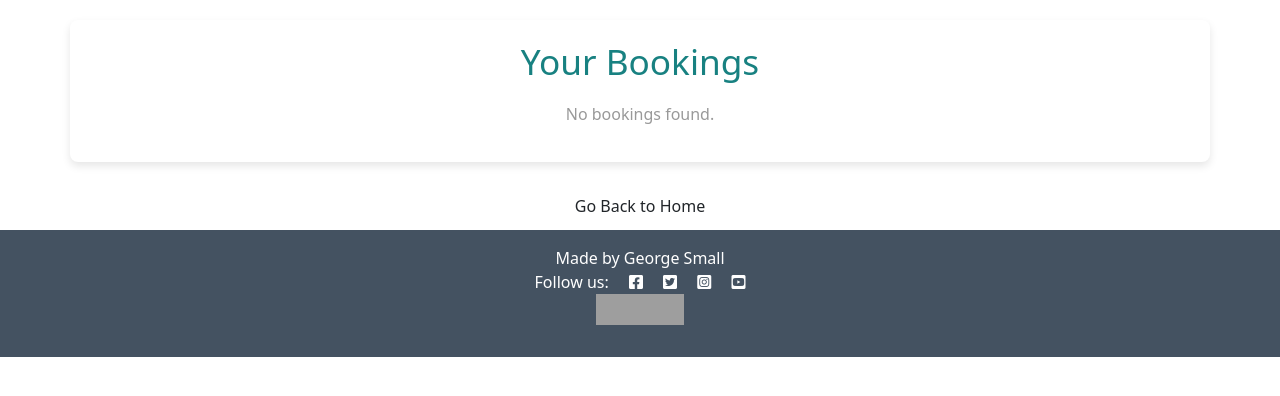
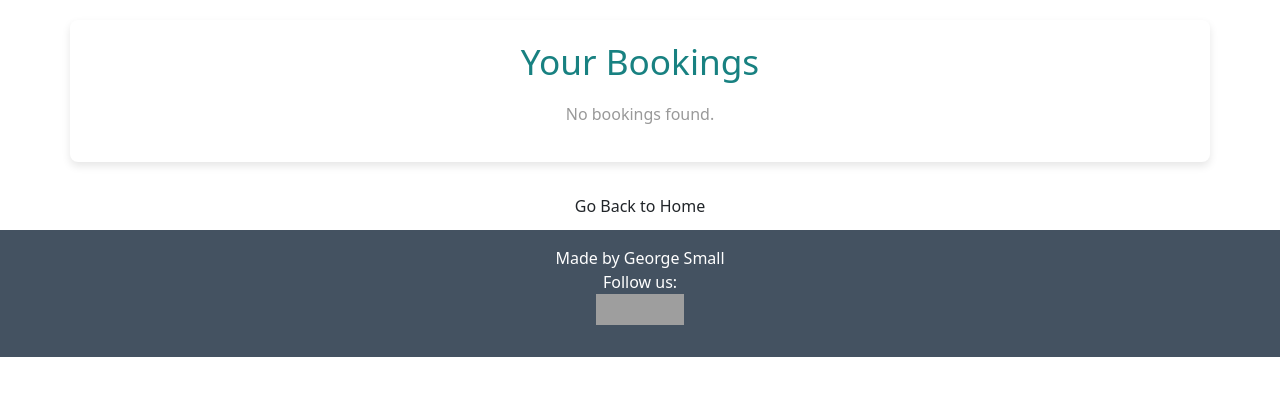
Before and after one commit to creepersguitar/CI-project4, a Django app: page /view_booking/ in a window 1280 px wide. Shown: the top 396 px of the page. Run offline with Django 4.2, Linux system fonts and the light colour scheme; the visitor is signed in with stand-in values (Sample User, id 1); data that the repository does not hold is empty; parts of the project's set-up code (start-up, migrations or seed data) failed here and were passed over; grey boxes are pictures that could not be loaded.

Commit message:
removed majority of social links from footers to stop duplicates appearing

```diff
--- a/backgroundcode/templates/booking_list.html
+++ b/backgroundcode/templates/booking_list.html
@@ -35,10 +35,6 @@
     <footer class="footer mt-auto py-3 dark-bg">
         <p class="m-0 text-center text-white">Made by George Small</p>
         <p class="m-0 text-center text-white">Follow us:
-            <i class="fab fa-facebook-square ms-3"></i>
-            <i class="fab fa-twitter-square ms-3"></i>
-            <i class="fab fa-instagram-square ms-3"></i>
-            <i class="fab fa-youtube-square ms-3"></i>
         </p>
         <p>
             <a href="http://jigsaw.w3.org/css-validator/check/referer">
--- a/backgroundcode/templates/booking_success.html
+++ b/backgroundcode/templates/booking_success.html
@@ -25,10 +25,6 @@
     <footer class="footer mt-auto py-3 dark-bg">
         <p class="m-0 text-center text-white">Made by George Small</p>
         <p class="m-0 text-center text-white">Follow us:
-            <i class="fab fa-facebook-square ms-3"></i>
-            <i class="fab fa-twitter-square ms-3"></i>
-            <i class="fab fa-instagram-square ms-3"></i>
-            <i class="fab fa-youtube-square ms-3"></i>
         </p>
         <p>
             <a href="http://jigsaw.w3.org/css-validator/check/referer">
--- a/backgroundcode/templates/view_booking.html
+++ b/backgroundcode/templates/view_booking.html
@@ -61,12 +61,7 @@
     <!-- Footer -->
     <footer class="footer mt-auto py-3 dark-bg">
         <p class="m-0 text-center text-white">Made by George Small</p>
-        <p class="m-0 text-center text-white">Follow us:
-            <i class="fab fa-facebook-square ms-3"></i>
-            <i class="fab fa-twitter-square ms-3"></i>
-            <i class="fab fa-instagram-square ms-3"></i>
-            <i class="fab fa-youtube-square ms-3"></i>
-        </p>
+        <p class="m-0 text-center text-white">Follow us:</p>
         <p>
             <a href="http://jigsaw.w3.org/css-validator/check/referer">
                 <img style="border:0;width:88px;height:31px"
```
Also changed, not shown: backgroundcode/templates/booking_detail.html (+1 -6 lines), backgroundcode/templates/delete_booking.html (+1 -6 lines), backgroundcode/templates/update_booking.html (+1 -6 lines).
